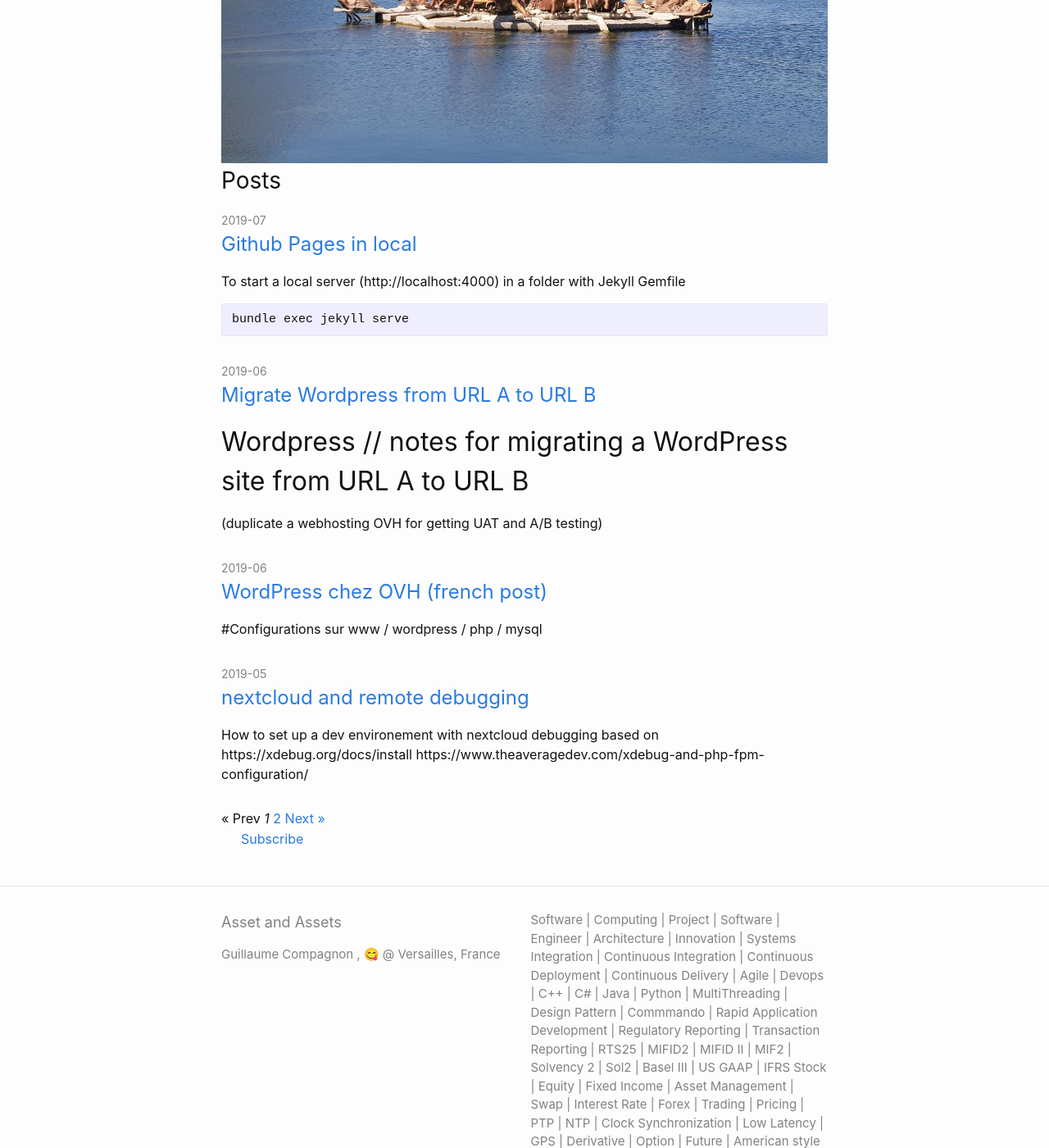
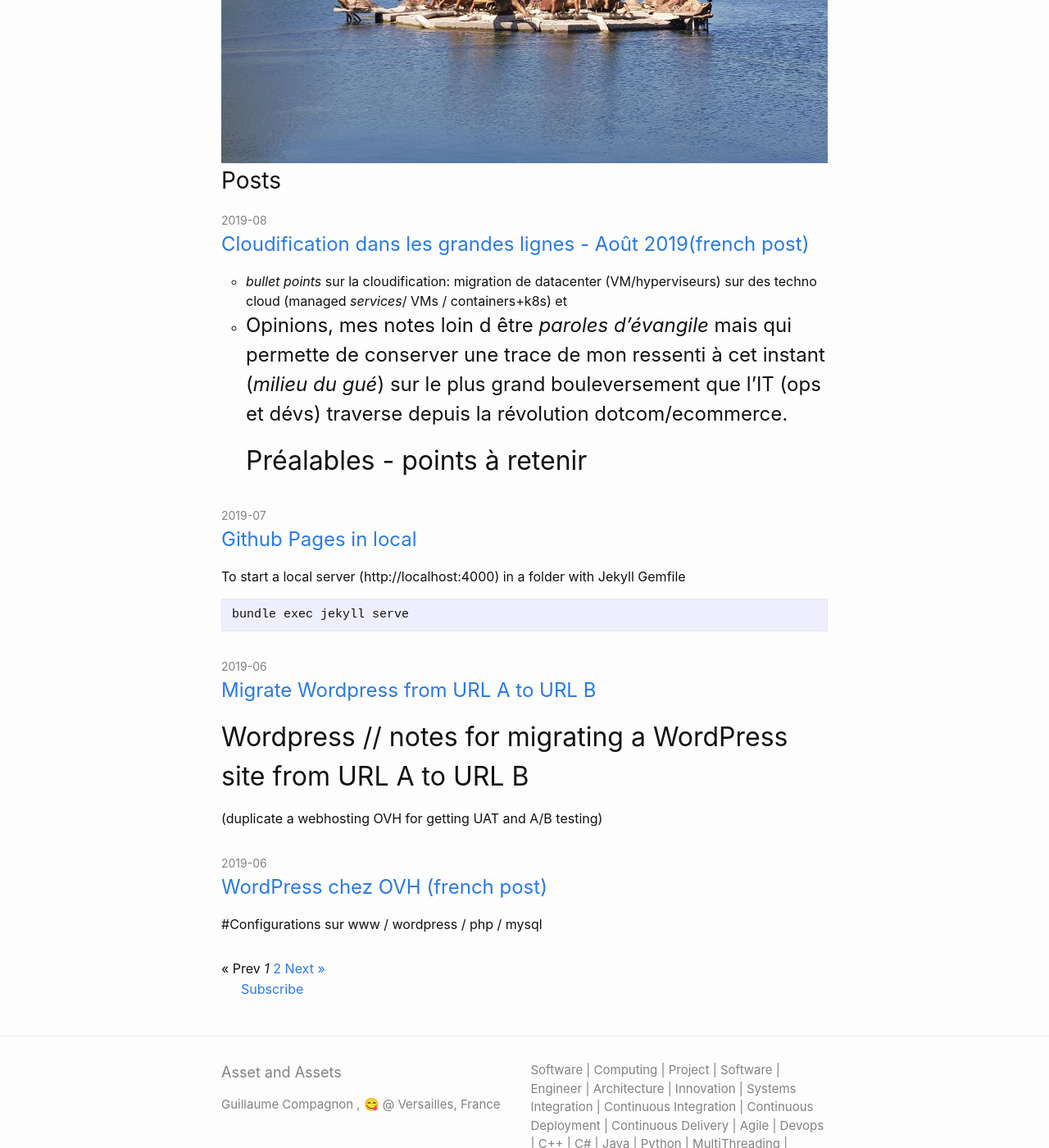
Before and after one commit to gcompagnon/gcompagnon.github.io, a Jekyll site: the page built from index.html, in a window 1280 px wide and 1400 px high, scrolled down 448 px. Shown: the whole window at 82% size. Built offline with Jekyll 4.4.1, drawn with Linux system fonts in a browser that asks for light colours; the list of posts is cut into pages by our own code; some of the changed lines change nothing that is shown.

Commit message:
article cloudification

```diff
--- /dev/null
+++ b/_posts/2019-08-06-besoinsCloudification.md
@@ -0,0 +1,133 @@
+---
+layout: post
+title: "Cloudification dans les grandes lignes - Août 2019(french post)"
+categories: cloud bulletpoints
+output:
+  html_document:
+    highlight: pygments
+published: true
+comments: false
+tags: [cloud,migrate, project]
+---
+
+* *bullet points* sur la cloudification: migration de datacenter (VM/hyperviseurs) sur des techno cloud (managed *services*/ VMs / containers+k8s)
+et
+* Opinions, mes notes loin d être *paroles d'évangile* mais qui permette de conserver une trace de mon ressenti à cet instant (*milieu du gué*) sur le plus grand bouleversement que l'IT (ops et dévs) traverse depuis la révolution dotcom/ecommerce.
+--
+# Préalables - points à retenir
+
+## La Silver Bullet / promesse marketing du cloud
+Il est simple et rapide
+de :
+=> développer une app cloud-native
+=> migrer une app simpliste
+=> migrer une archi de serveurs web (CDN/proxy)
+=> migrer en SaaS (Attention car loin d'être Multi-cloud / cf Salesforce sur uniquement AWS)
+avec
+ * un pipeline CI/CD de facto (codes sources et data de test archivés/snapshotés et avec un SLA honorable >99.90%)
+ * une sécurité *by design* (si déléguée au cloudprovider)
+ * l'outil d'administration / suivi de prod à coûts de run/BAU imbattables - jusqu'à la prochaine révision tarifaire du cloudprovider
+
+Dans ces cas d'usage, les arguments mis en avant :
+* plus d'éfficacité pour les dév (donc plus de vélocité pour délivrer) ,
+* une économie sur les coûts Ops (infra et personnel/FTE) , ou plus exactement
+* un passage de coûts CAPEX (immobilisation en capital-donc fixe) à OPEX (dépenses opérationnelles-donc variables)
+
+Bien entendu, ces cas d'usage sont bien loin de recouvrir l'ensemble des cas existants dans un SI.
+
+## Conditions à remplir pour cette promesse
+
+Une app doit être cloud-native - cad respecter les [12-factor](https://12factor.net/fr/)
+Pour les projets de dév: des frameworks cloud-native basés sur les archi serverless:  microservices/stateless services (noms commercials: AWS Lambda - Azure et GCP functions) sont proposés.
+
+de plus, sans un pipeline CI/CD (ou un outil de déploiement) performant et un ou des outils de supervision globaux de type [Security information management system](https://fr.wikipedia.org/wiki/Security_information_management_system) , le cloud est juste impensable.
+
+# Concessions
+
+## Colocation pour raison économique
+
+L'aspect économique est le facteur mis en avant, et en contrepartie, il faut accepter:
+    ne plus gérer l'emplacement physique des instances dans le chassis / dans le datacenter => le cloud n'est pas optimale avec du baremetal et des conf très specifiques.
+    la colocation de ces apps avec d'autre apps de la même orga, (cas cloud privé)
+    la colocation des ces apps avec d'autres orga.
+
+# Plusieurs étapes dans la cloudification / stratégie Shift-Translate
+
+## on premise
+
+Etape initiale
+
+## cloud privé interne/onsite (IaaS -> PaaS)
+
+Première étape possible dans le cas:
+* des servers  dans son propre datacenter sont disponibles pour être recyclés
+* des compétences sont dispo en interne pour gérer un IaaS ou même un PaaS
+
+Afin de limiter le risque d'execution (*marche atteignable*)
+
+## cloud privé externe
+
+pour libérer son propre DC, se convaincre que ses app sont conformes à des standards.
+
+## Cloud public
+
+Etape ultime pour des raisons économiques, de rapidité à provisionner, de mobilité
+Aucun isolation matérielle (cf Intel spectre) et logicielle, implique une attention ultime sur la sécurité / chiffrement des données end to end
+
+## Cloud privé parcours pour limiter le risque d'execution:
+Le cloud public est le moins cher/le moins *sûr* (partage de ressources CPU/pas d isolation  ),
+le cloud privé (corporate cloud) semble bien la première étape atteignable / un premier sas en interne pour préparer le passage sur les infra du cloud provider
+
+Il faut s'assurer que le cloud privé n'est pas la fin en soi car la promesse d'économie ne serait sans doute pas atteinte.
+
+
+# Cloudification en mode projet
+
+Evidemment, migrer un progiciel *critique* , complexe (front to back , messagerie)
+            migrer. archi 3 tiers de type Java EE, ou serveur avec des besoins RAM/CPU spécifiques (pour les prix - vol - VaR - Montecarlo ... des produits financiers))
+soulève des difficultés *d'execution* et technique ... ce qui nécessite l'évaluation chiffrée (faisabilité de monter une équipe projet en parallèle du BAU, risques à faire / ne pas faire)
+
+Une cloudification est un programme complexe car , cela nécessite à la fois:
+    une orga transverse : avec un budget démarrage d'un cloud privée onsite
+    n'est pas un programme transverse , et nécessite clairement de solliciter les stakeholders des app. rester à un niveau transverse ne servira à rien.
+
+    une politique de conduite aux changements :
+        * culturel avec une perte d'autonomie, explosion des silos
+        * organisationnel / RACI à revoir
+        * technique avec des migrations d'archi
+
+
+
+## Choix des cibles: faire appel à l' urbanisation / archi d'entreprise
+Utiliser la cartographie fonctionnelle et applicative (niveau bas de la granularité: départements / sous départements / business lines)
+Utiliser pour chaque *fonction* et *appli* , les  à 6mois - 2 ans - 5 ans (évidemment ne pas investir sur une activité/appli obsolescente en décommissionnement)
+
+Dans l ecosysteme appli, scorer pour obtenir ce qui est atteignable  en 6 Mois / 2ans / 5 ans (cad pour défendre une enveloppe pluri-annuelle budget)
+
+
+## Identifier les stakeholders
+
+Pour chaque appli candidat / suivant son RACI:
+- Sponsor ou alors product owner - obligatoirement
+- showstopper
+- resp. technique/ technical head
+
+Avoir un SPOC sur chaque entité transversale (ops, sécu, archi IT, EA, achat, ...)
+
+
+
+## Spec / SLA
+ [SLA](https://fr.wikipedia.org/wiki/Service-level_agreement) averé sur les instances d'une même zone (>99.95%) mais pas garanti (ou alors chèrement avec Multi-Region cad prévoir des traitements de réplication avec latence) - impossible de contractualiser une perte d'activité (ce qui )
+
+## GO / NO-GO
+Il est raisonnable de bien avoir le signoff des stakeholders pour lancer une premiere phase projet
+
+## PostMortem en fin de phase
+
+### Gains de la cloudification - Points de réussite
+
+On peut évaluer la réussite d'une app dans le cloud par :
+
+plus rapide( self service) moins couteux de déployer des environnements de tests (TU / UAT voire intégration, dans la version voulue) => encourager la qualité en se focalisation sur le test avec moins d'efforts parasitant
+
+A suivre ...
```
Also changed, not shown: _posts/2019-06-18-durcissementWordpress.md (+6 -6 lines).
